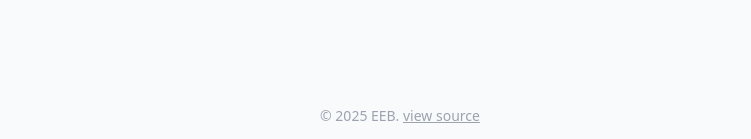
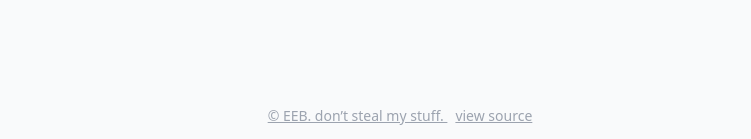
Before and after one commit to enriquebarragan/enriquebarragan.github.io, a Jekyll site: the page built from LICENSE-content.md, in a window 1280 px wide. Shown: the part 758-897 px from the top of the page, without its empty margins (240-991 px from the left). Built offline with Jekyll 4.4.1, drawn with Linux system fonts in a browser that asks for light colours; nearby versions of some CDN libraries; our own code applies the rules of GitHub Pages for plain Markdown files.

Commit message:
Update default.html

```diff
--- a/_layouts/default.html
+++ b/_layouts/default.html
@@ -24,8 +24,10 @@
   </main>
 
 <footer class="mt-auto py-4 text-center text-sm text-gray-400">
-  &copy; {{ site.time | date: "%Y" }} EEB.
-  <a href="https://github.com/enriquebarragan/enriquebarragan.github.io" target="_blank" class="underline hover:text-gray-600">
+  <a href="https://github.com/enriquebarragan/enriquebarragan.github.io/blob/main/LICENSE-content.md" target="_blank" class="underline hover:text-gray-600">
+    &copy; EEB. don’t steal my stuff.
+  </a>
+  <a href="https://github.com/enriquebarragan/enriquebarragan.github.io" target="_blank" class="ml-2 underline hover:text-gray-600">
     view source
   </a>
 </footer>
```
